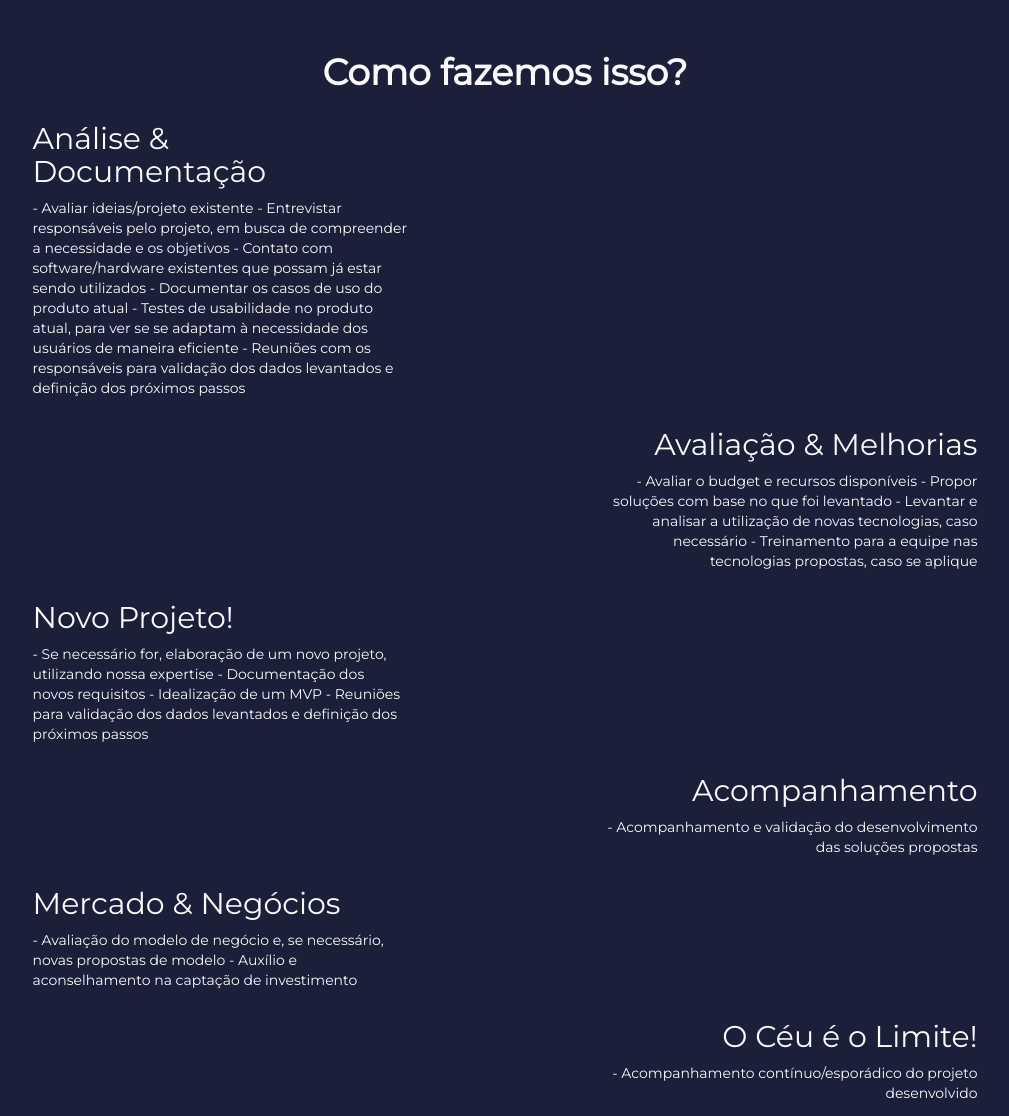
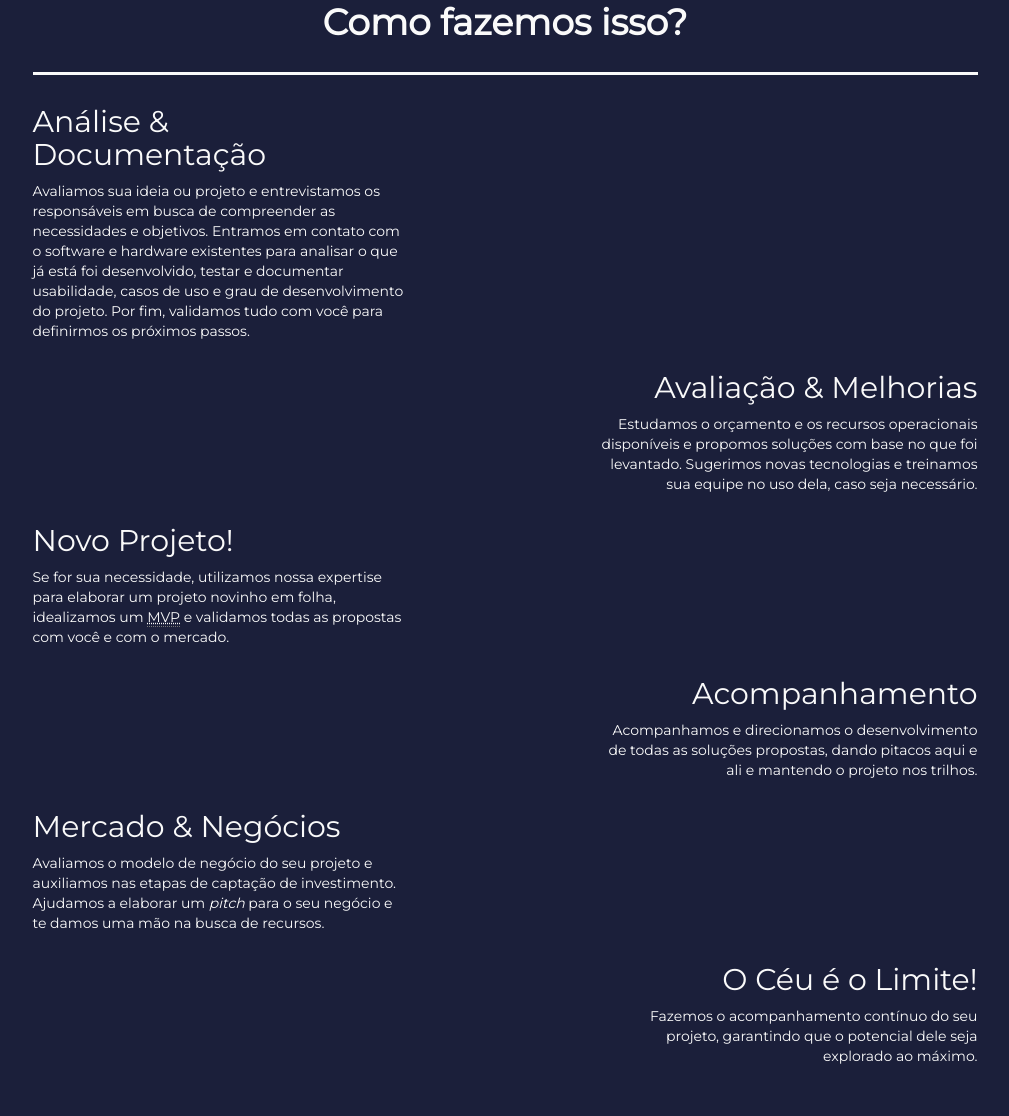
Before and after one commit to rodrigoack/pitaco-simple, a website: page index.html in a window 1280 px wide. Shown: the part 1512-2628 px from the top of the page, without its empty margins (135-1144 px from the left). Drawn offline with Linux system fonts and the light colour scheme; a web font is replaced by a local one.

Commit message:
Layout corrections and content update on how section

```diff
--- a/css/scrolling-nav.css
+++ b/css/scrolling-nav.css
@@ -68,7 +68,9 @@ of those sections to manage the look and feel of the site. */
 
 h1 {
     text-align: center;
-    font-weight: bold
+    font-weight: bold;
+    padding-bottom: 30px;
+    border-bottom: 3px solid;
 }
 
 .intro-section {
@@ -96,7 +98,7 @@ h1 {
 
 .what-section {
     padding-top: 130px;
-    padding-bottom: 100px;
+    padding-bottom: 50px;
     text-align: center;
     background: #FF7844;
 }
@@ -116,16 +118,16 @@ h1 {
 }
 
 .who-section {
+    padding-top: 50px;
     height: 100%;
-    padding-top: 50px;
     text-align: center;
     background: #1B1F3A;
     color: #fafafa;
 }
 
 .contact-section {
+    padding-top: 50px;
     height: 100%;
-    padding-top: 50px;
     text-align: center;
     background: #FF7844;
 }
--- a/index.html
+++ b/index.html
@@ -94,7 +94,6 @@
             <div class="row">
                 <div class="col-xs-10 col-xs-offset-1">
                     <h1>O Que Fazemos?</h1>
-                    <hr/>
                     <div class="row">
                         <div class="col-xs-12 col-md-4">
                             <h3>User eXperience</h3>
@@ -134,12 +133,8 @@
                         <div class="col-xs-12 col-md-5  text-left">
                             <h2>Análise & Documentação</h2>
                             <p>
-                                - Avaliar ideias/projeto existente
-                                - Entrevistar responsáveis pelo projeto, em busca de compreender a necessidade e os objetivos
-                                - Contato com software/hardware existentes que possam já estar sendo utilizados
-                                - Documentar os casos de uso do produto atual
-                                - Testes de usabilidade no produto atual, para ver se se adaptam à necessidade dos usuários de maneira eficiente
-                                - Reuniões com os responsáveis para validação dos dados levantados e definição dos próximos passos
+                                Avaliamos sua ideia ou projeto e entrevistamos os responsáveis em busca de compreender as necessidades e objetivos.
+                                Entramos em contato com o software e hardware existentes para analisar o que já está foi desenvolvido, testar e documentar usabilidade, casos de uso e grau de desenvolvimento do projeto. Por fim, validamos tudo com você para definirmos os próximos passos.
                             </p>
                         </div>
                     </div>
@@ -147,10 +142,7 @@
                         <div class="col-xs-12 col-md-5 col-md-offset-7 text-right">
                             <h2>Avaliação & Melhorias</h2>
                             <p>
-                                - Avaliar o budget e recursos disponíveis
-                                - Propor soluções com base no que foi levantado
-                                - Levantar e analisar a utilização de novas tecnologias, caso necessário
-                                - Treinamento para a equipe nas tecnologias propostas, caso se aplique
+                                Estudamos o orçamento e os recursos operacionais disponíveis e propomos soluções com base no que foi levantado. Sugerimos novas tecnologias e treinamos sua equipe no uso dela, caso seja necessário.
                             </p>
                         </div>
                     </div>
@@ -158,10 +150,7 @@
                         <div class="col-xs-12 col-md-5  text-left">
                             <h2>Novo Projeto!</h2>
                             <p>
-                                - Se necessário for, elaboração de um novo projeto, utilizando nossa expertise
-                                - Documentação dos novos requisitos
-                                - Idealização de um MVP
-                                - Reuniões para validação dos dados levantados e definição dos próximos passos
+                                Se for sua necessidade, utilizamos nossa expertise para elaborar um projeto novinho em folha, idealizamos um <abbr title="Minimum Viable Product">MVP</abbr> e validamos todas as propostas com você e com o mercado.
                             </p>
                         </div>
                     </div>
@@ -169,7 +158,7 @@
                         <div class="col-xs-12 col-md-5 col-md-offset-7 text-right">
                             <h2>Acompanhamento</h2>
                             <p>
-                                - Acompanhamento e validação do desenvolvimento das soluções propostas
+                                Acompanhamos e direcionamos o desenvolvimento de todas as soluções propostas, dando pitacos aqui e ali e mantendo o projeto nos trilhos.
                             </p>
                         </div>
                     </div>
@@ -177,8 +166,7 @@
                         <div class="col-xs-12 col-md-5  text-left">
                             <h2>Mercado & Negócios</h2>
                             <p>
-                                - Avaliação do modelo de negócio e, se necessário, novas propostas de modelo
-                                - Auxílio e aconselhamento na captação de investimento
+                                Avaliamos o modelo de negócio do seu projeto e auxiliamos nas etapas de captação de investimento. Ajudamos a elaborar um <em>pitch</em> para o seu negócio e te damos uma mão na busca de recursos.
                             </p>
                         </div>
                     </div>
@@ -186,7 +174,7 @@
                         <div class="col-xs-12 col-md-5 col-md-offset-7 text-right">
                             <h2>O Céu é o Limite!</h2>
                             <p>
-                                - Acompanhamento contínuo/esporádico do projeto desenvolvido
+                                Fazemos o acompanhamento contínuo do seu projeto, garantindo que o potencial dele seja explorado ao máximo.
                             </p>
                         </div>
                     </div>
```
